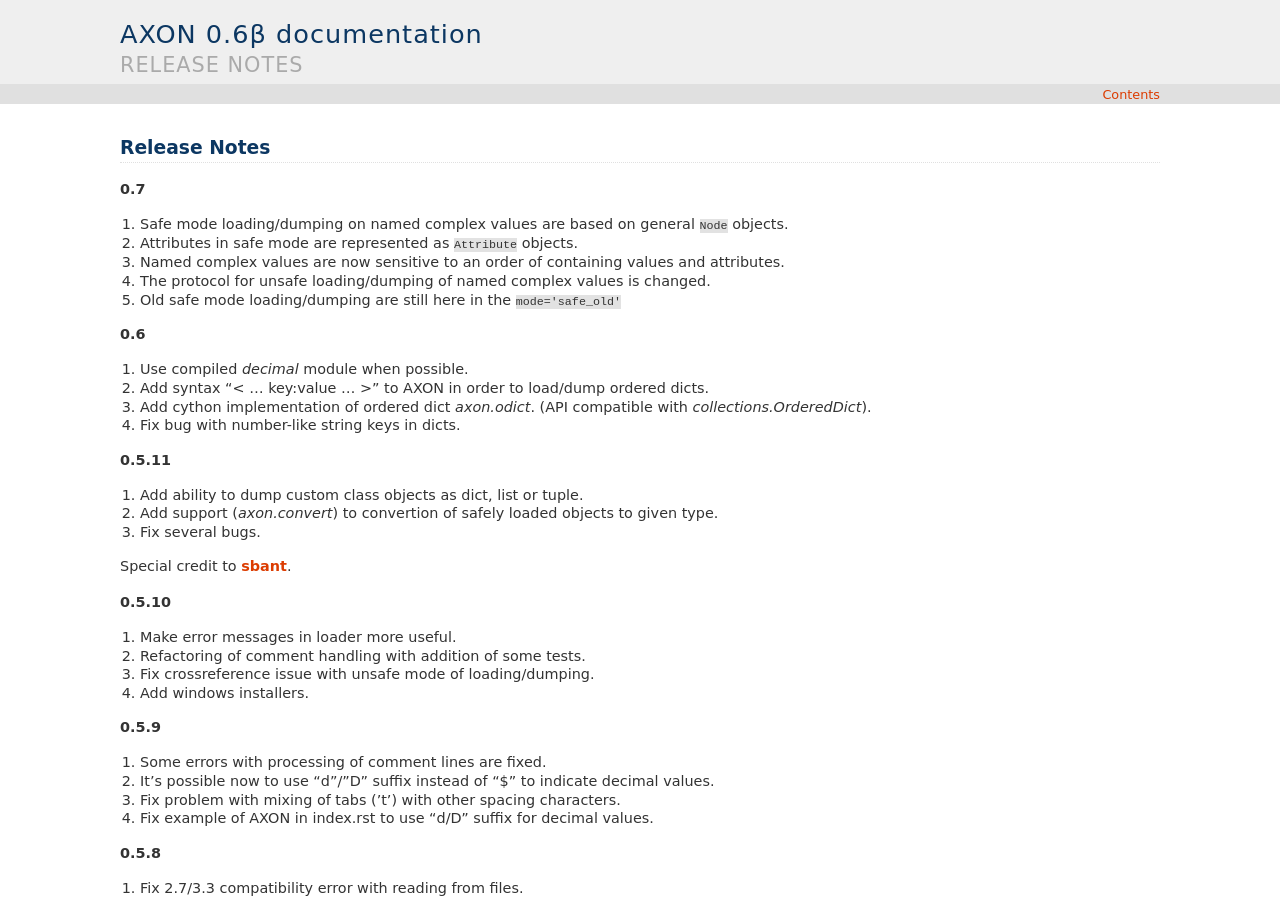
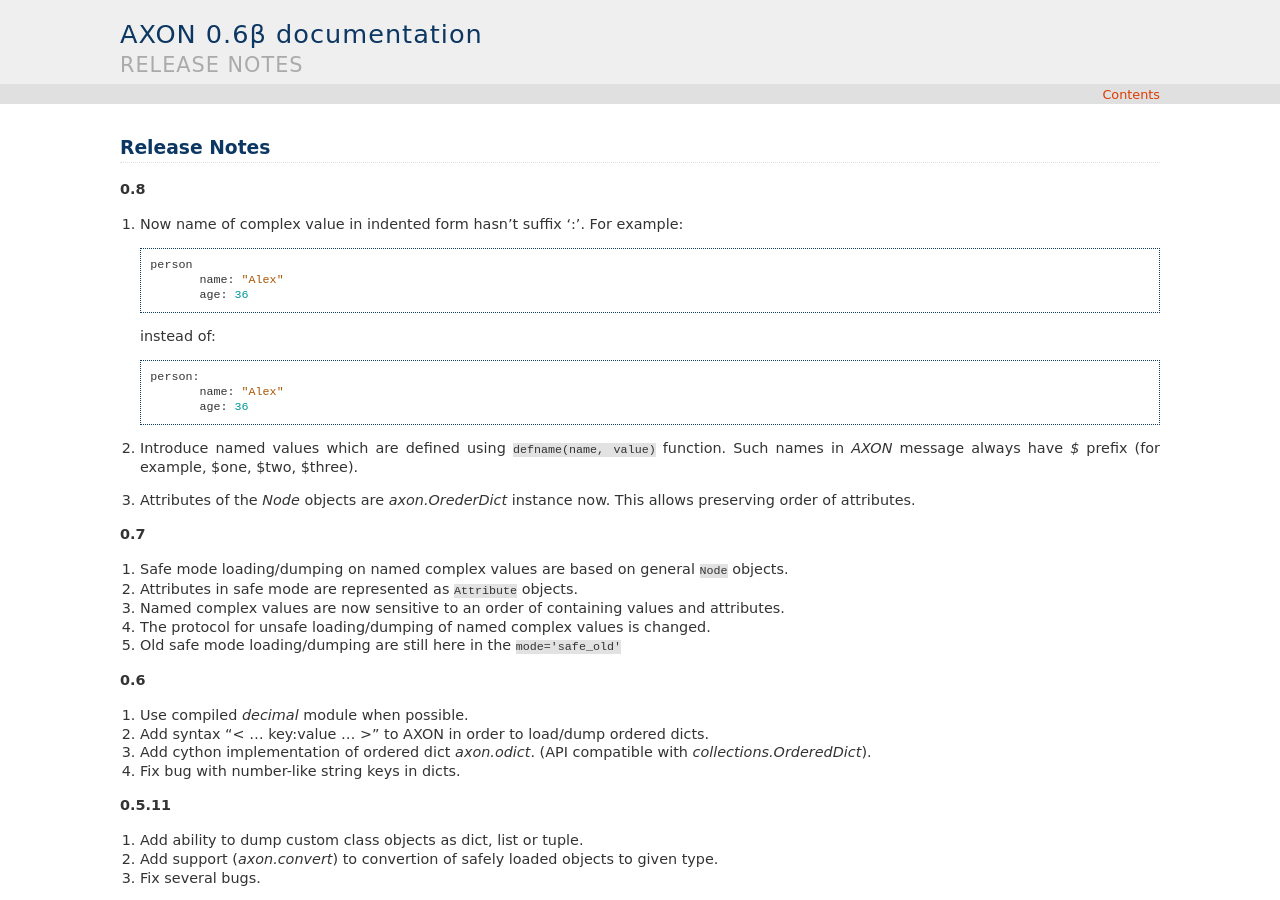
Before and after one commit to intellimath/pyaxon, a Sphinx documentation site: the page built from docs/changelog.rst, in a window 1280 px wide and 900 px high. Built offline with Sphinx 7.4.7, drawn with Linux system fonts in a browser that asks for light colours.

```diff
--- a/README.rst
+++ b/README.rst
@@ -85,7 +85,7 @@
 
     >>> vals = axon.loads('person{name:"nick" age:32 email:"nail@example.com"}')
     >>> print(type(vals[0]))
-	<class 'axon._objects.Mapping'>
+	<class 'axon._objects.Node'>
 	>>> print(vals[0])
     mapping('person', {'email': 'nail@example.com', 'age': 32, 'name': 'nick'})
 
@@ -94,7 +94,7 @@
     person{age:32 email:"nail@example.com" name:"nick"}
     >>> text = axon.dumps(vals, pretty=1)
     >>> print(text)
-    person:
+    person
       age: 32
       email: "nail@example.com"
       name: "nick"
--- a/docs/changelog.rst
+++ b/docs/changelog.rst
@@ -1,5 +1,25 @@
 Release Notes
 -------------
+
+**0.8**
+
+1. Now name of complex value in indented form hasn't suffix ':'. For example::
+
+	    person
+		   name: "Alex"
+		   age: 36
+
+   instead of::
+
+	    person:
+		   name: "Alex"
+		   age: 36
+
+2. Introduce named values which are defined using ``defname(name, value)`` function.
+   Such names in `AXON` message always have `$` prefix (for example, $one, $two, $three).
+3. Attributes of the `Node` objects are `axon.OrederDict` instance now. This allows preserving
+   order of attributes.
+
 
 **0.7**
 
--- a/setup.py
+++ b/setup.py
@@ -90,7 +90,7 @@
 
 setup(
     name = 'pyaxon',
-    version = '0.7',
+    version = '0.8',
     description = 'Python library for AXON',
     author = 'Zaur Shibzukhov',
     author_email = 'szport@gmail.com',
```
Also changed, not shown: other parts of README.rst (+1 -1 lines), docs/api.rst (+2 -26 lines), 2 other files.
